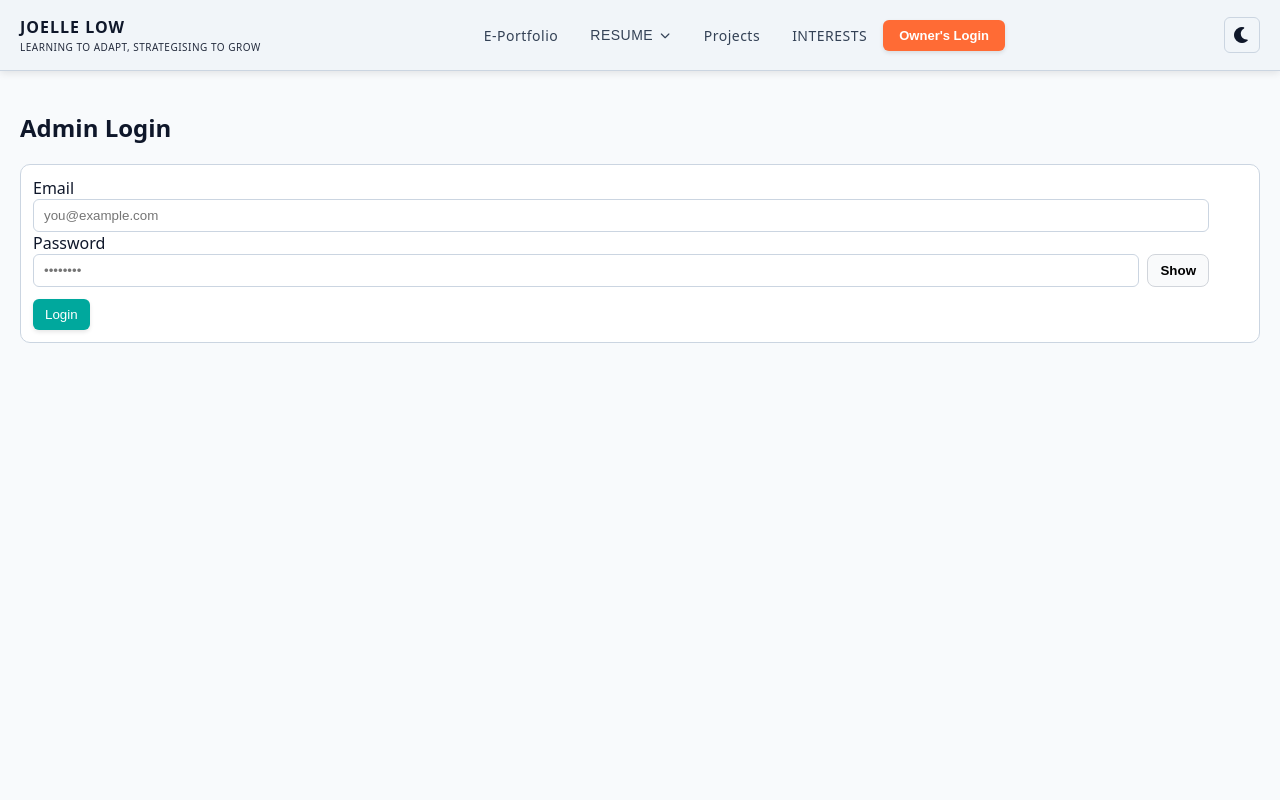
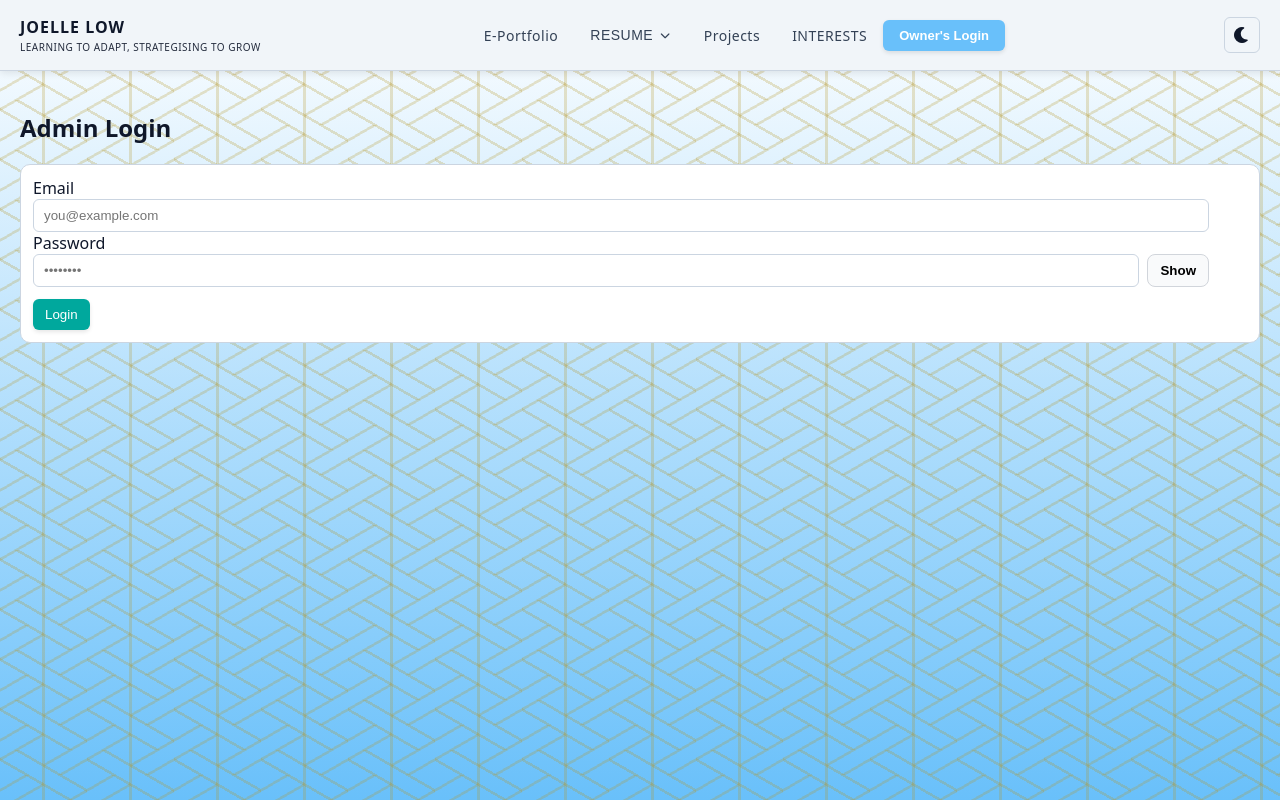
Before and after one commit to 0tycat/Joelle-E-Portfolio, a Vue app in the folder frontend/: page /login in a window 1280 px wide. Built offline with nearby package versions, Linux system fonts and the light colour scheme; no server answers.

Commit message:
CSS styling for background and owner's login button

```diff
--- a/frontend/src/components/TopNavbar.vue
+++ b/frontend/src/components/TopNavbar.vue
@@ -287,13 +287,13 @@ async function logout(){
 }
 
 .btn-owner-login {
-  background: #ff6b35;
+  background: #69c0fa;
   color: white;
   border: none;
 }
 
 .btn-owner-login:hover {
-  background: #ff5520;
+  background: #4fa8e8;
   transform: translateY(-2px);
 }
 
--- a/frontend/src/styles.css
+++ b/frontend/src/styles.css
@@ -8,9 +8,33 @@ html,body{height:100%;margin:0;overflow:hidden}
   --text-primary:#e2e8f0;
   --text-secondary:#cbd5e1;
   --border-color:#1f2937;
+  --hex-pattern-color: rgba(212, 175, 55, 0.15);
 }
-body{font-family:system-ui,-apple-system,Segoe UI,Roboto,Ubuntu,"Helvetica Neue",sans-serif;background:var(--bg-primary);color:var(--text-primary)}
-.app{display:flex;height:100vh;flex-direction:column;overflow:hidden}
+body{
+  font-family:system-ui,-apple-system,Segoe UI,Roboto,Ubuntu,"Helvetica Neue",sans-serif;
+  background:var(--bg-primary);
+  color:var(--text-primary);
+  position: relative;
+}
+body::before {
+  content: '';
+  position: fixed;
+  top: 0;
+  left: 0;
+  width: 100%;
+  height: 100%;
+  background-image:
+    linear-gradient(30deg, transparent 0%, transparent 39%, var(--hex-pattern-color) 39%, var(--hex-pattern-color) 42%, transparent 42%, transparent 58%, var(--hex-pattern-color) 58%, var(--hex-pattern-color) 61%, transparent 61%),
+    linear-gradient(90deg, transparent 0%, transparent 48%, var(--hex-pattern-color) 48%, var(--hex-pattern-color) 52%, transparent 52%),
+    linear-gradient(150deg, transparent 0%, transparent 39%, var(--hex-pattern-color) 39%, var(--hex-pattern-color) 42%, transparent 42%, transparent 58%, var(--hex-pattern-color) 58%, var(--hex-pattern-color) 61%, transparent 61%),
+    linear-gradient(180deg, var(--bg-gradient-start) 0%, var(--bg-gradient-end) 100%);
+  background-size: 87px 50px, 87px 50px, 87px 50px, 100% 100%;
+  background-position: 0 0, 0 0, 43.5px 25px, 0 0;
+  background-repeat: repeat, repeat, repeat, no-repeat;
+  pointer-events: none;
+  z-index: 0;
+}
+.app{display:flex;height:100vh;flex-direction:column;overflow:hidden;position:relative;z-index:1}
 .content{flex:1;padding:20px;overflow:auto;height:100%}
 .btn{background:#3b82f6;color:#fff;border:none;border-radius:6px;padding:8px 12px;cursor:pointer;background:var(--btn-primary);transition:all 0.2s ease;box-shadow:0 2px 4px rgba(0,0,0,0.1)}
 .btn:hover{background:var(--btn-primary-hover);transform:translateY(-1px);box-shadow:0 4px 8px rgba(0,0,0,0.15)}
```
Also changed, not shown: frontend/src/lib/theme.js.
